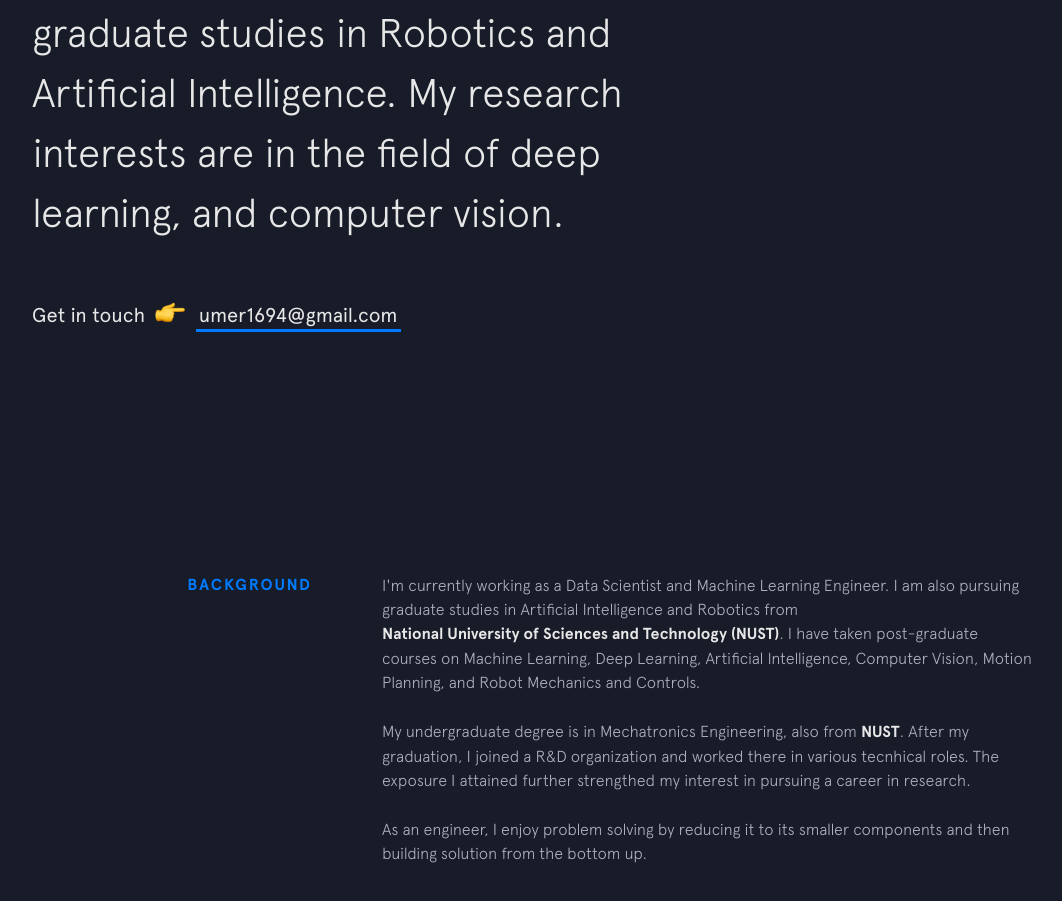
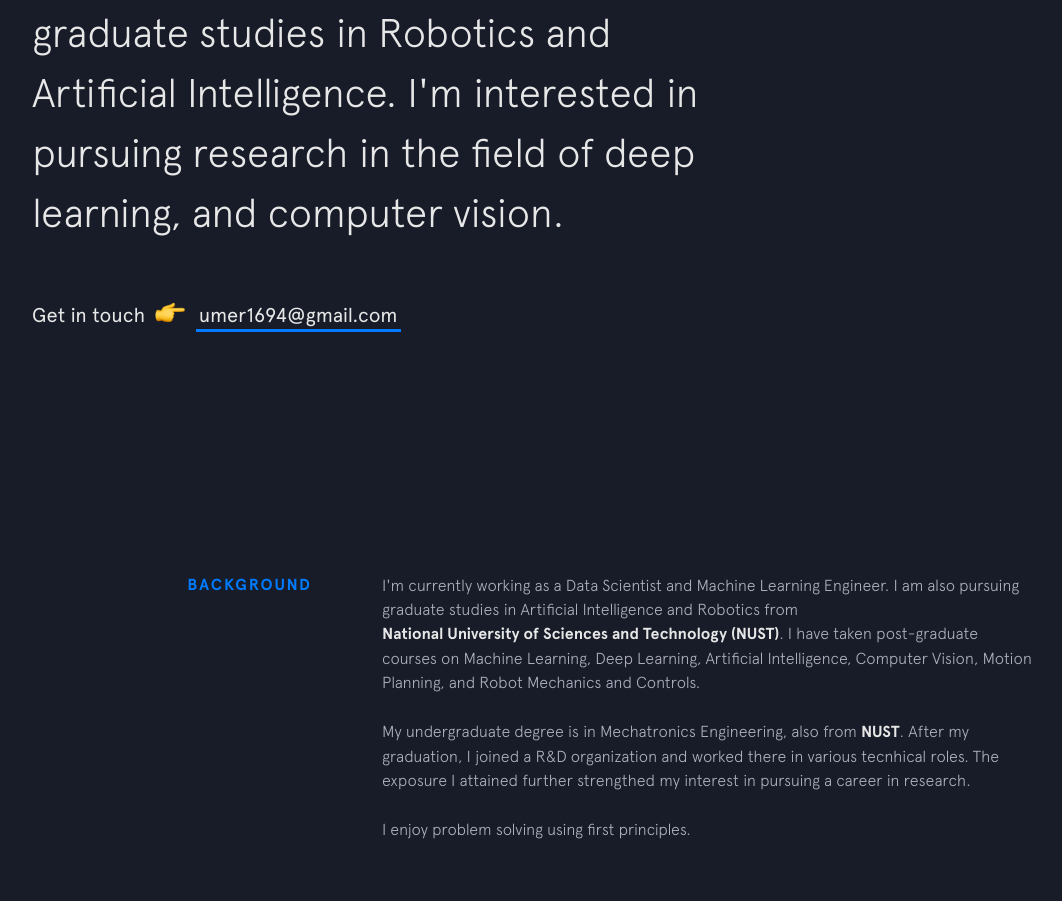
Before and after one commit to umerjamil16/previous-site, a plain HTML site: page index.html in a window 1280 px wide. Shown: the part 451-1352 px from the top of the page, without its empty margins (68-1130 px from the left). Drawn offline with nearby package versions, Linux system fonts and the light colour scheme.

Commit message:
changes 2

```diff
--- a/index.html
+++ b/index.html
@@ -4,9 +4,9 @@
       <meta charset="UTF-8">
       <meta content="IE=edge,chrome=1" http-equiv="X-UA-Compatible">
       <meta name="viewport" content="width=device-width, initial-scale=1.0, maximum-scale=1.0, user-scalable=no">
-      <title>Umer Jamil | AI Engineer</title>
+      <title>Umer Jamil |  </title>
       <link rel="icon" type="image/png" href="img/emojis/technologist.png" hreflang="en-us">
-      <meta property="og:title" content="Umer Jamil | AI Engineer" />
+      <meta property="og:title" content="Umer Jamil |  " />
       <meta property="og:description" content="AI, Deep Learning, Robotics Engineer, Data Science Enthusiast" />
       <meta property="og:type" content="website" />
       <meta property="og:url" content="https://umerjamil16.github.io/" />
@@ -21,14 +21,14 @@
       , nust, pakistan">
       <!---      <meta name="google-site-verification" content="DCl7VAf9tcz6eD9gb67NfkNnJ1PKRNcg8qQiwpbx9Lk" />
 -->
-      <meta itemprop="name" content="Umer Jamil | AI Engineer">
+      <meta itemprop="name" content="Umer Jamil |  ">
       <meta itemprop="description" content="AI, Deep Learning, Robotics Engineer, Data Science Enthusiast">
       <meta itemprop="image" content="https://umerjamil16.github.io/img/og.png">
       <meta name="twitter:card" content="summary">
       <meta name="twitter:url" content="https://umerjamil16.github.io/">
       <meta name="twitter:site" content="@umerjamil16">
       <meta name="twitter:creator" content="@umerjamil16">
-      <meta name="twitter:title" content="Umer Jamil | AI Engineer">
+      <meta name="twitter:title" content="Umer Jamil |  ">
       <meta name="twitter:description" content="AI, Deep Learning, Robotics Engineer, Data Science Enthusiast">
       <meta name="twitter:image:src" content="https://umerjamil16.github.io/img/og.png">
       <link href="https://fonts.googleapis.com/css?family=Inconsolata:400,700" rel="stylesheet">
@@ -58,7 +58,7 @@
       <header class="intro">
          <h1 class="intro__hello">Hello! <span class="emoji wave-hand animated"></span> </h1>
          <h2 class="intro__tagline">I'm <span class="name">Umer Jamil</span>. I'm currently pursuing graduate studies in Robotics and Artificial Intelligence.
-            My research interests are in the field of deep learning, and computer vision.
+            I'm interested in pursuing research in the field of deep learning, and computer vision.
             <span class="emoji technologist"></span>
          </h2>
          <h3 class="intro__contact"> <span>Get in touch </span> <span class="emoji pointer"></span> <span> <a href="mailto:umer1694@gmail.com" target="_blank" class="highlight-link">umer1694@gmail.com</a> </span> </h3>
@@ -77,9 +77,9 @@
                   The exposure I attained further strengthed my interest in pursuing a career in research.
             </p>
             <p>
-               As an engineer, I enjoy problem solving by reducing it to its smaller components and then building solution from the bottom up.
-               <!--<strong>When I'm not in front of a computer screen</strong>, I'm probably snowboarding, cruising around on my penny board, or crossing off another item on my bucket list. </p> <a class="status" href="resume.pdf" target="_blank"> <div class="status__light"> <div class="status__light__ring"></div> <div class="status__light__led"></div> </div> <div class="status__message">Currently seeking full-time opportunities!</div> </a> -->
-         </div>
+               I enjoy problem solving using first principles.
+
+            </div>
       </section>
       <section class="section skills">
          <div class="section__title">Skills</div>
```
